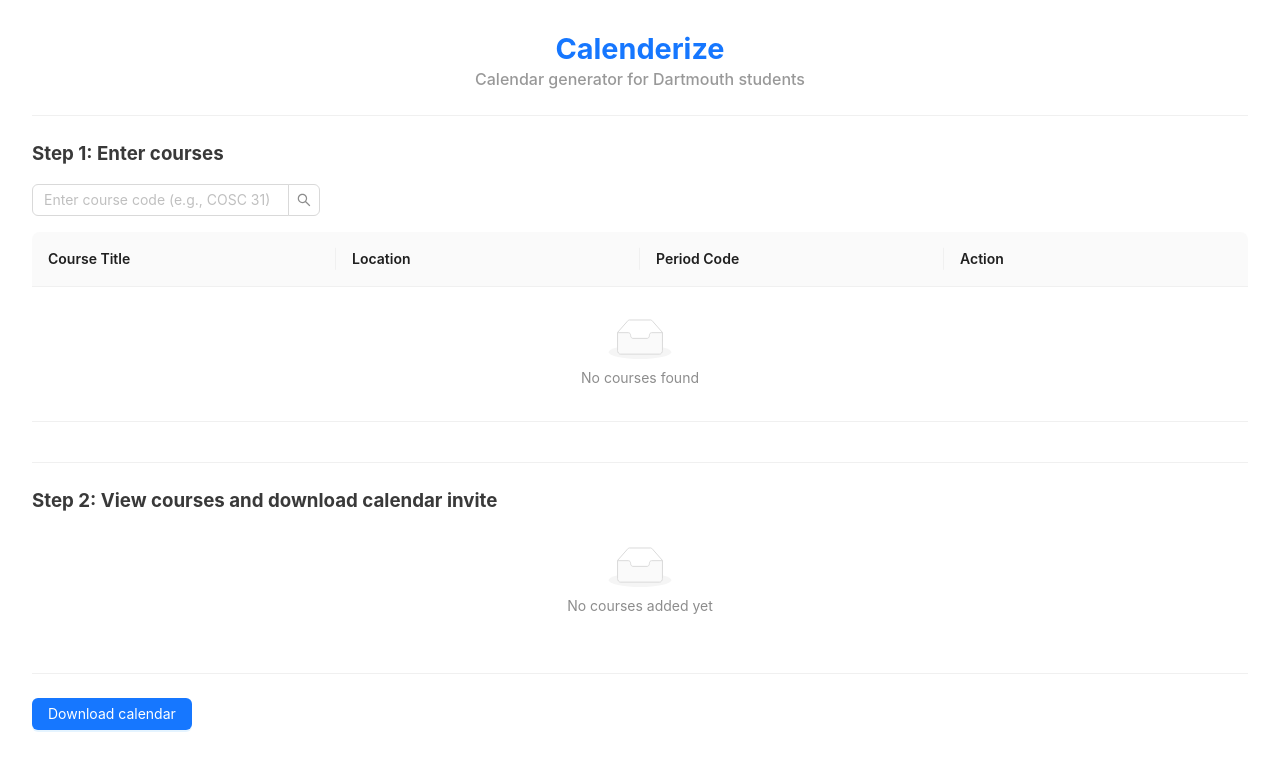
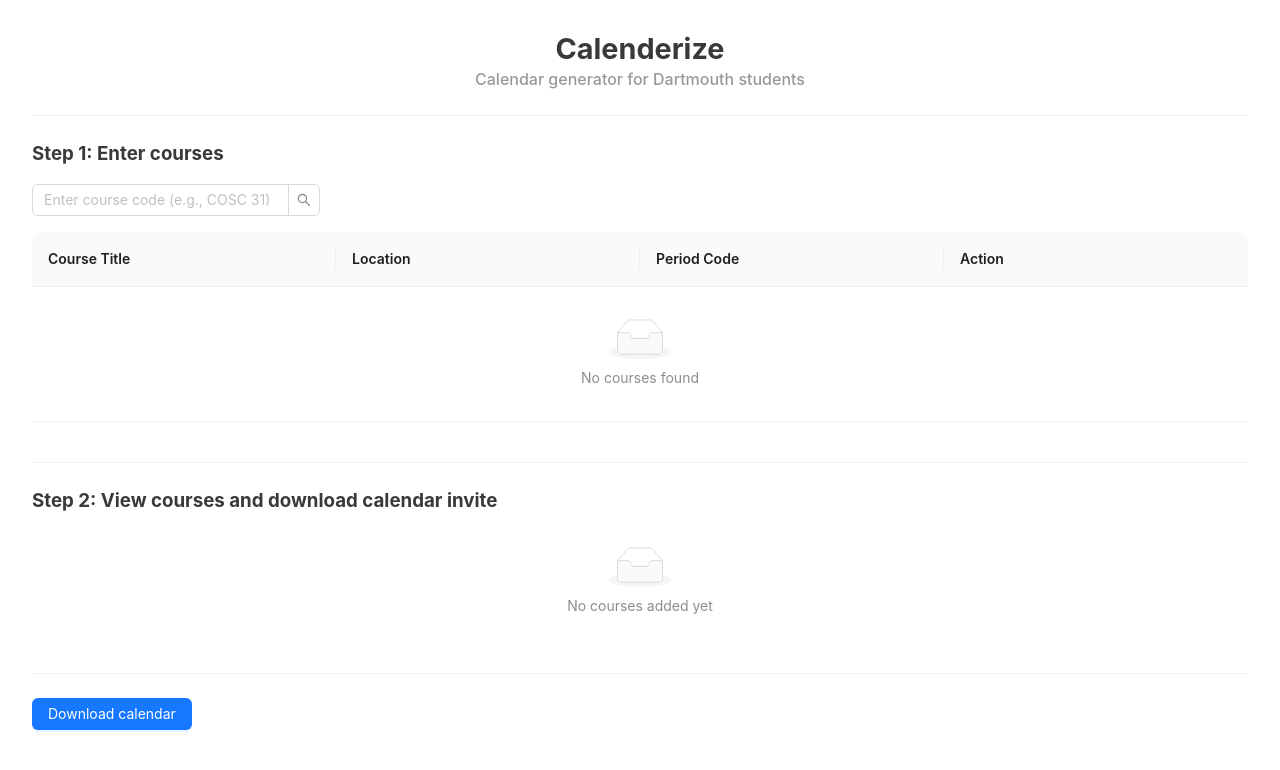
Before and after one commit to dartmouth-cs98-23f/hack-a-thing-1-pfeff-gnibus, a React (Vite) app: page / in a window 1280 px wide. Shown: the top 770 px of the page. Built offline with nearby package versions, Linux system fonts and the light colour scheme.

Commit message:
minor styling fix

```diff
--- a/src/index.css
+++ b/src/index.css
@@ -30,7 +30,7 @@
 h1 {
   font-size: 1.8rem;
   line-height: 1.2;
-  color: #1677ff;
+  /* color: #1677ff; */
 }
 
 .header-subtext {
```
